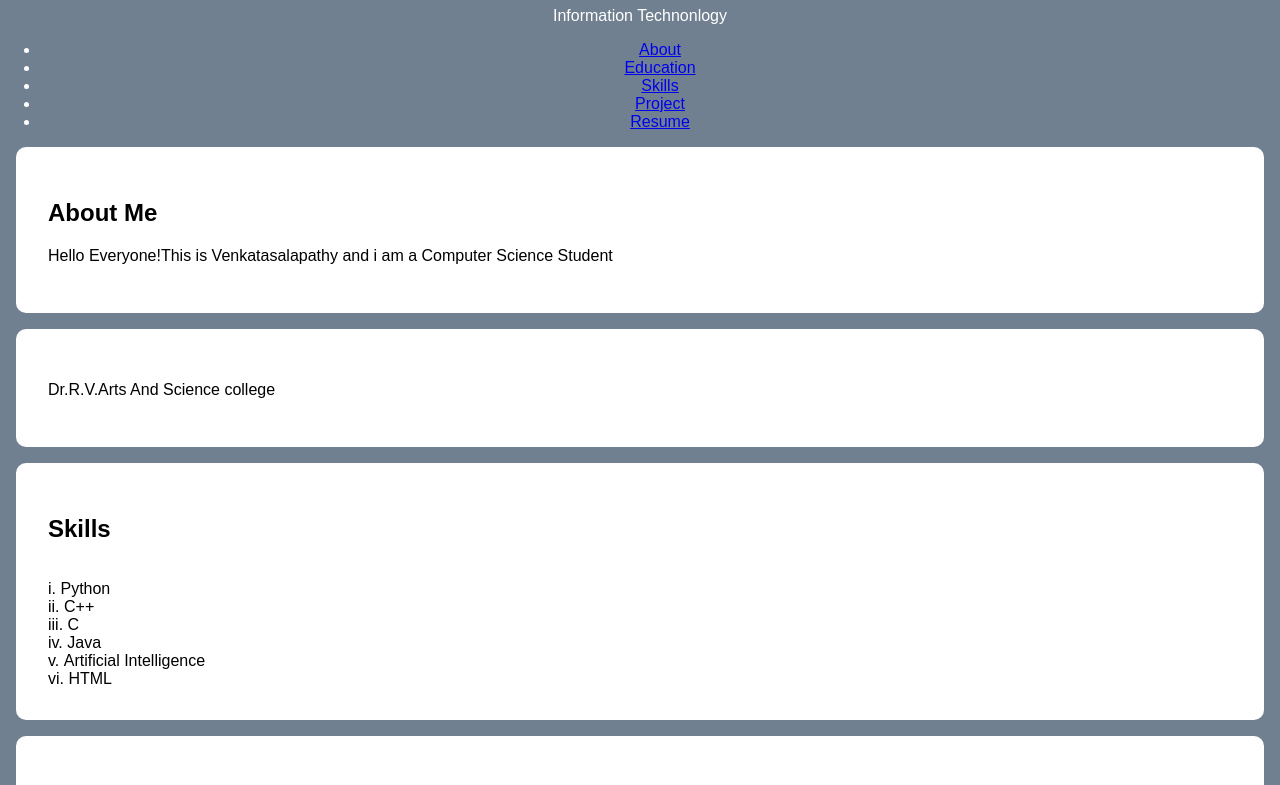
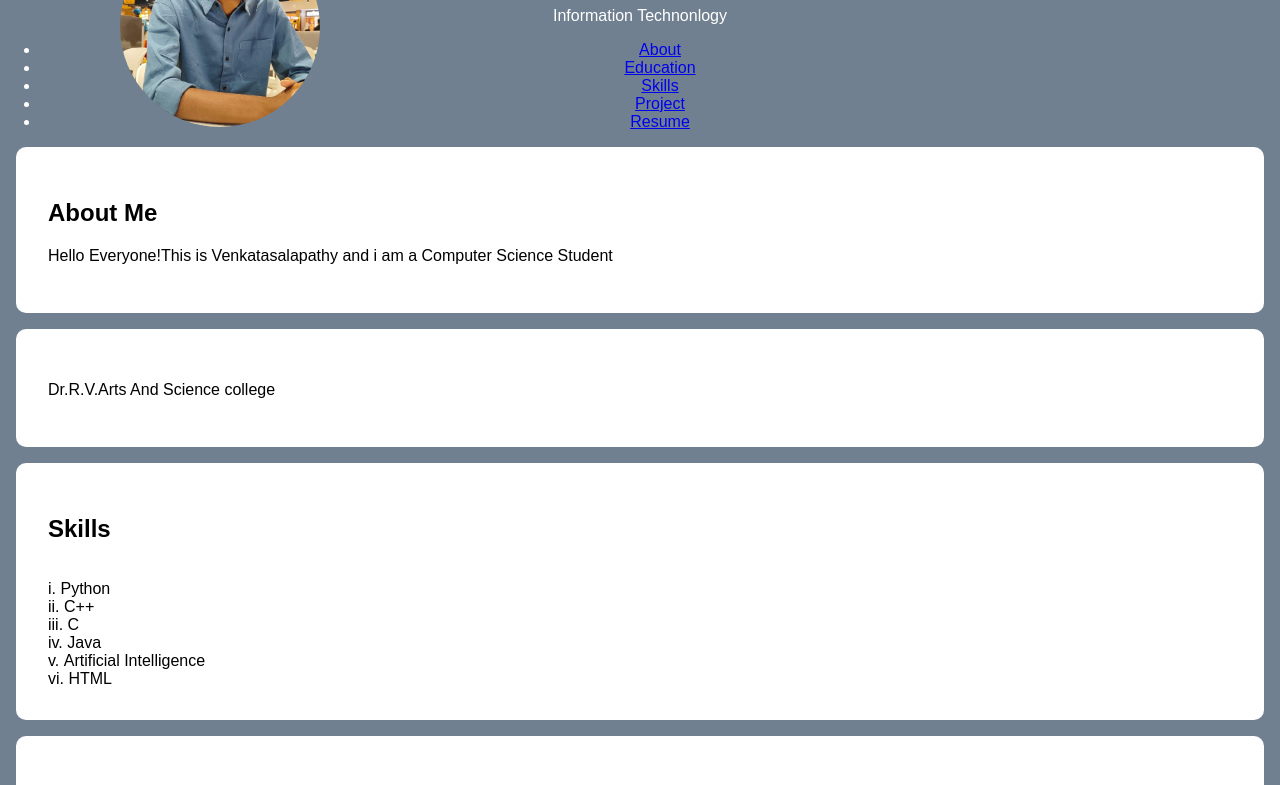
Before and after one commit to Venkatasalapathi/DigitalProtfolio, a plain HTML site: page index.html in a window 1280 px wide. Shown: the part 73-858 px from the top of the page. Drawn offline with Linux system fonts and the light colour scheme.

Commit message:
Update index.html

```diff
--- a/index.html
+++ b/index.html
@@ -82,7 +82,7 @@
     <header>
         <div class="header-content">
             <!-- Add your profile picture here -->
-            <img src="C:\Users\STUDENT\Desktop\profile\vinoth R.jpeg"alt="Your Profile Picture"class="profile-picture">
+            <img src="Venkatasalapathy.jpeg"alt="Your Profile Picture"class="profile-picture">
             <h1>Venkatasalapathy</h1>
             <p>Information Technonlogy</p>
         </div>
```
